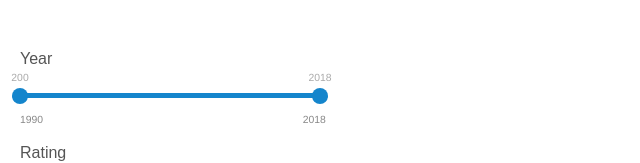
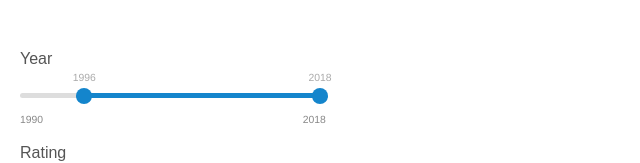
Before and after one commit to zancrash/popflix, a React (Create React App) app: page / in a window 1280 px wide. Shown: the part 157-320 px from the top of the page, without its empty margins (0-640 px from the left). Built offline with nearby package versions, Linux system fonts and the light colour scheme; no server answers.

Commit message:
fixed error with invalid min value for 'Year' slider

```diff
--- a/src/main/navigation/Navigation.js
+++ b/src/main/navigation/Navigation.js
@@ -8,13 +8,14 @@ import Slider from './Slider';
 class Navigation extends React.Component {
     state = {
         genre: 'comedy',
+        /*genres: [],*/
         // information for navigation sliders:
         year: {
             label: "year",
             min: 1990,
             max: 2018,
             step: 1,
-            value: {min: 200, max: 2018}
+            value: {min: 1996, max: 2018}
         },
         rating: {
             label: "rating",
@@ -31,6 +32,11 @@ class Navigation extends React.Component {
             value: {min: 60, max: 120}
         }
     }
+
+    //fetch genres from themoviedb:
+    /*componentdidMount() {
+        const genresURL = `https://api.themoviedb.org/3/genre/movie/list?api_key=${process.env.REACT_APP_TMDB_API_KEY}&language=en-US`
+    }*/
 
     onGenreChange = event => {
         this.setState({ genre: event.target.value });
```
